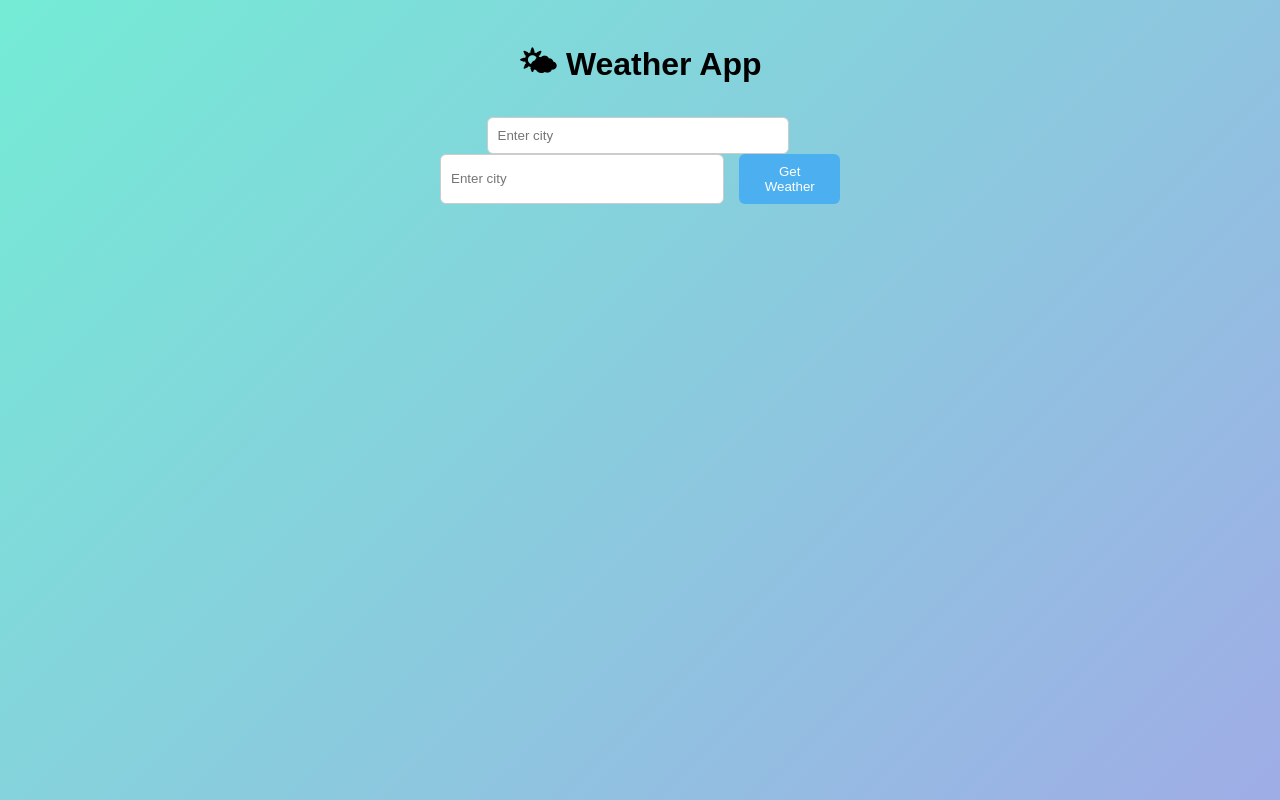
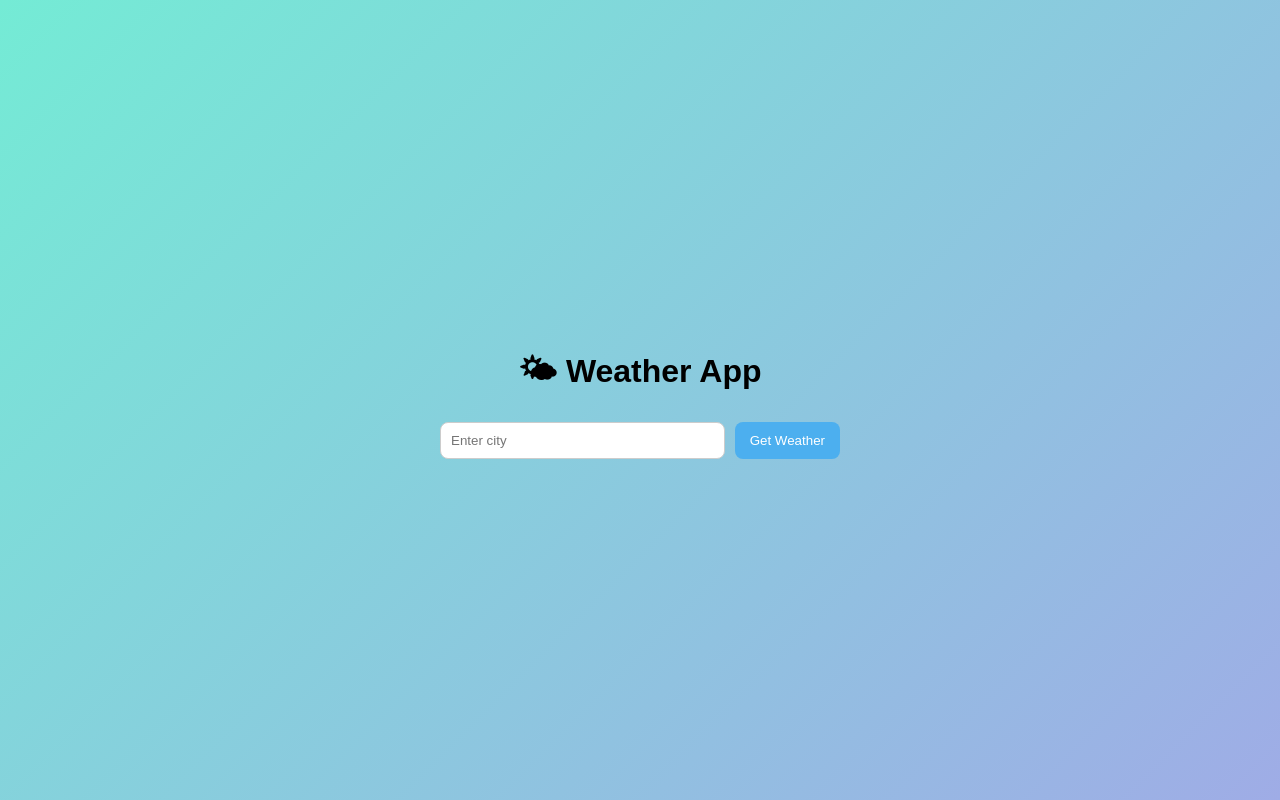
Before and after one commit to thiga-elizabeth/weather-app, a SvelteKit app: page / in a window 1280 px wide. Built offline with nearby package versions, Linux system fonts and the light colour scheme.

Commit message:
Improve UI, dynamic background, fix Svelte 5 issues

```diff
--- a/src/routes/+page.svelte
+++ b/src/routes/+page.svelte
@@ -1,19 +1,8 @@
 <script lang="ts">
-let today = new Date().toLocaleDateString();
-
-function capitalize(text: string) {
-	return text.charAt(0).toUpperCase() + text.slice(1);
-}
-
-function getWeatherEmoji(condition: string) {
-	if (condition.includes("rain")) return "🌧";
-	if (condition.includes("cloud")) return "☁";
-	if (condition.includes("clear")) return "☀";
-	if (condition.includes("snow")) return "❄";
-	return "🌤";
-}
+import { onMount } from 'svelte';
 type WeatherData = {
 	name: string;
+	timezone: number;
 	main: {
 		temp: number;
 		humidity: number;
@@ -24,10 +13,71 @@ type WeatherData = {
 	}[];
 };
 
-	let city = $state('');
+let city =$state('');
 let weather = $state<WeatherData | null>(null);
 let loading = $state(false);
 let error = $state('');
+
+let cityTime = $state('');
+let cityDate = $state('');
+
+function getBackground(condition: string) {
+		const text = condition.toLowerCase();
+
+		if (text.includes('rain')) return 'linear-gradient(135deg, #667db6, #0082c8)';
+		if (text.includes('clear')) return 'linear-gradient(135deg, #fceabb, #f8b500)';
+		if (text.includes('cloud')) return 'linear-gradient(135deg, #bdc3c7, #2c3e50)';
+		if (text.includes('snow')) return 'linear-gradient(135deg, #e6dada, #274046)';
+
+		return 'linear-gradient(135deg, #74ebd5, #9face6)';
+	}
+const background = $derived(
+	weather && weather.weather?.length
+		? getBackground(weather.weather[0].description)
+		: 'linear-gradient(135deg, #74ebd5, #9face6)'
+);
+$effect(() => {
+	document.body.style.background = background;
+});
+
+function getCityTime(offset: number) {
+	const now = new Date();
+	const utc = now.getTime() + now.getTimezoneOffset() * 60000;
+	const cityTime = new Date(utc + offset * 1000);
+
+	return cityTime.toLocaleTimeString(undefined, {
+		hour: '2-digit',
+		minute: '2-digit',
+		second: '2-digit'
+	});
+}
+
+function getCityDate(offset: number) {
+		const now = new Date();
+		const utc = now.getTime() + now.getTimezoneOffset() * 60000;
+		const cityDate = new Date(utc + offset * 1000);
+
+		return cityDate.toLocaleDateString(undefined, {
+			weekday: 'long',
+			year: 'numeric',
+			month: 'long',
+			day: 'numeric'
+		});
+	}
+
+onMount(() => {
+	const interval = setInterval(() => {
+		if (weather) {
+			cityTime = getCityTime(weather.timezone);
+		}
+	}, 1000);
+
+	return () => clearInterval(interval);
+});
+
+function capitalize(text: string) {
+		return text.charAt(0).toUpperCase() + text.slice(1);
+	}
 
 	async function getWeather() {
         if (!city.trim()) {
@@ -51,11 +101,14 @@ type WeatherData = {
 				throw new Error("City not found");
 			}
 
-			const data = await response.json();
+			const data: WeatherData = await response.json();
 			weather = data;
-		} catch  {
-			error = "Could not fetch weather";
-			weather = null;
+
+			cityTime = getCityTime(data.timezone);
+			cityDate = getCityDate(data.timezone);
+
+		} catch (err) {
+			error = err instanceof Error ? err.message : "An error occurred";
 		} finally {
 			loading = false;
 		}
@@ -67,47 +120,52 @@ type WeatherData = {
 <h1>🌤 Weather App</h1>
 
 
-<input placeholder="Enter city"
+<div class="search-box">
+	<input
+		placeholder="Enter city"
 		bind:value={city}
- onkeydown={(e) =>
- {
-    if (e.key === 'Enter') {
-        getWeather();
-    }
+		onkeydown={(e) => {
+			if (e.key === 'Enter') getWeather();
 		}}
 	/>
-<div class="search-box">
-	<input placeholder="Enter city" bind:value={city} />
+
 	<button onclick={getWeather} disabled={loading}>
 		{loading ? "Loading..." : "Get Weather"}
 	</button>
-
 </div>
 
 {#if loading}
-	<p>Loading...</p>
+	<p class="status">Loading...</p>
 {/if}
 
 {#if error}
-	<p>{error}</p>
+	<p class="error">{error}</p>
 {/if}
 
 {#if weather }
 	<div class="weather-card">
-		<h2>{weather.name}</h2>
+		<h2>{capitalize(weather.name)}</h2>
 
         {#if weather.weather[0].icon}
 	<img
 		class="weather-icon"
 		src={`https://openweathermap.org/img/wn/${weather.weather[0].icon}@2x.png`}
-			alt="weather icon"
+		alt={weather.weather[0].description}
+		onerror={(e) => ((e.target as HTMLImageElement).style.display = 'none')}
 	/>
 {/if}
-        <p>📅 {today}</p>
-        <p>{getWeatherEmoji(weather.weather[0].description)}</p>
-		<p>🌡 Temperature: {weather.main.temp} °C</p>
-		<p>☁ Condition: { capitalize(weather.weather[0].description) }</p>
-		<p>💧 Humidity: {weather.main.humidity}%</p>
+		{#if cityTime}
+		<p class="time">⏰ {cityTime}</p>
+{/if}
+{#if cityDate}
+				<p class="date">📅 {cityDate}</p>
+{/if}
+
+		<div class="weather-info">
+				<p>🌡 {weather.main.temp}°C</p>
+				<p>☁ {capitalize(weather.weather[0].description)}</p>
+				<p>💧 {weather.main.humidity}%</p>
+			</div>
 	</div>
 {/if}
 
@@ -115,68 +173,116 @@ type WeatherData = {
 
 <style>
 :global(body) {
-	background: linear-gradient(135deg, #74ebd5, #9face6);
+	margin: 0;
 	min-height: 100vh;
-	margin: 0;
+	font-family: Arial, Helvetica, sans-serif;
+
+    transition: background 0.5s ease;
+	display: flex;
+	align-items: center;
+	justify-content: center;
+}
+.container{
+	width:90%;
+	max-width:400px;
+	text-align:center;
 }
   h1 {
-		text-align: center;
-		font-family: Arial, sans-serif;
+		margin-bottom: 20px;
 	}
+	.search-box{
+		display:flex;
+		gap:10px;
+		margin-bottom: 15px;
+	}
+	input{
+		flex:1;
+		padding:10px;
+		border-radius:8px;
+		border:1px solid #ccc;
+	}
+	input:focus{
+	outline:none;
+	border-color:#4cafef;
+	box-shadow:0 0 5px rgba(76,175,239,0.5);
+}
+	button{
+		padding:10px 15px;
+		border:none;
+		border-radius:8px;
+		background-color:#4cafef;
+		color:white;
+		cursor:pointer;
+		transition: background-color 0.2s ease;
+	}
+	button:hover{
+		background-color:#3793d6;
+	}
+	button:disabled{
+		background-color:#a0c4e8;
+		cursor:not-allowed;
+	}
+	.status{
+		color: #333;
+	}
+	.error{
+		color:red;
+		font-weight:500;
+	}
+	.weather-card{
+		margin-top: 15px;
+		padding: 20px;
+		border-radius: 16px;
 
-	.container {
-		max-width: 400px;
-        width:90%;
-		margin: auto;
-		padding: 20px;
-		text-align: center;
-		font-family: Arial, sans-serif;
+		background: rgba(255, 255, 255, 0.35);
+		backdrop-filter: blur(10px);
+
+		box-shadow: 0 4px 10px rgba(0,0,0,0.15);
+		transition: transform 0.2s ease;
 	}
-
-	input {
-		padding: 10px;
-		width: 70%;
-		margin-right: 5px;
-		border-radius: 6px;
-		border: 1px solid #ccc;
+	.weather-card:hover{
+		transform: translateY(-5px);
 	}
-    input:focus {
-	outline: none;
-	border: 1px solid #4cafef;
-	box-shadow: 0 0 5px rgba(76,175,239,0.5);
-}
-
-	button {
-		padding: 10px 15px;
-		background-color: #4cafef;
-		color: white;
-		border: none;
-		border-radius: 6px;
-		cursor: pointer;
-	}
-
-	button:hover {
-		background-color: #3793d6;
-	}
-
-	.weather-card {
-		margin-top: 20px;
-		padding: 20px;
-		border-radius: 10px;
-		background: #f4f4f4;
-		box-shadow: 0 4px 10px rgba(0,0,0,0.1);
-	}
-    .weather-icon {
+	.weather-icon{
 		width: 90px;
 		height: 90px;
-    max-width: 100%;
 		margin: 10px auto;
 		display: block;
 	}
-.search-box {
+	.time {
+	font-weight: 600;
+	font-size: 16px;
+	letter-spacing: 1px;
+}
+.date{
+	font-size: 14px;
+	color:#333;
+	margin-bottom: 10px;
+}
+.weather-info{
 	display: flex;
-	gap: 10px;
-	justify-content: center;
+	justify-content: space-around;
+	align-items: center;
+	margin-top: 15px;
+	gap:10px;
+}
+.weather-info p:first-child {
+	font-size: 18px;
+	font-weight: bold;
+}
+.weather-card {
+	animation: fadeIn 0.4s ease;
+}
+
+@keyframes fadeIn {
+	from {
+		opacity: 0;
+		transform: translateY(10px);
+	}
+	to {
+		opacity: 1;
+		transform: translateY(0);
+	}
 }
 @media (max-width: 500px) {
 
@@ -192,6 +298,11 @@ type WeatherData = {
 		width: 100%;
 	}
 
+	.weather-info {
+		flex-direction: column;
+		gap: 5px;
+	}
+
 	.weather-card {
 		padding: 15px;
 	}
```
Lines whose indentation alone changed are shown as unchanged.
